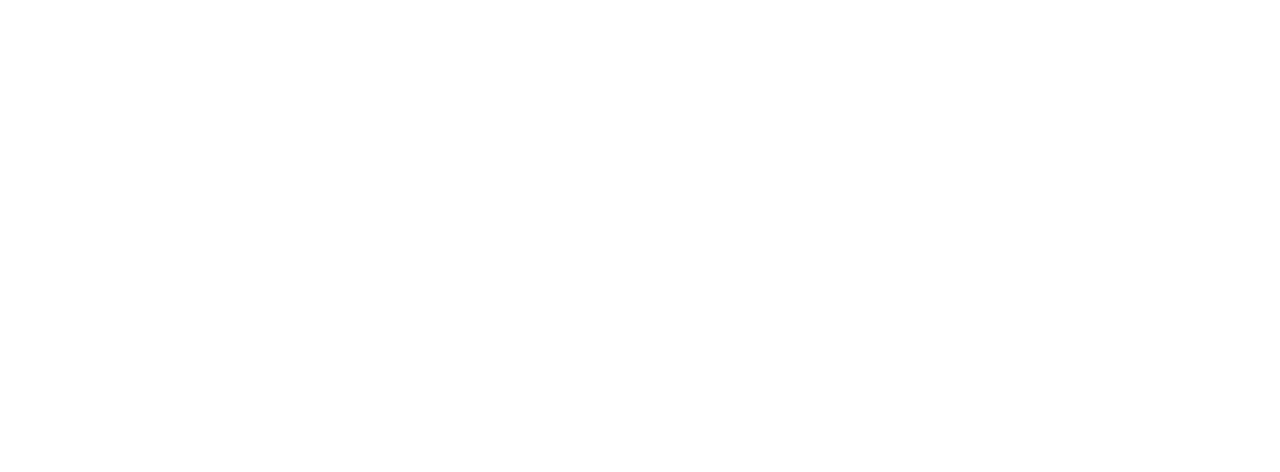
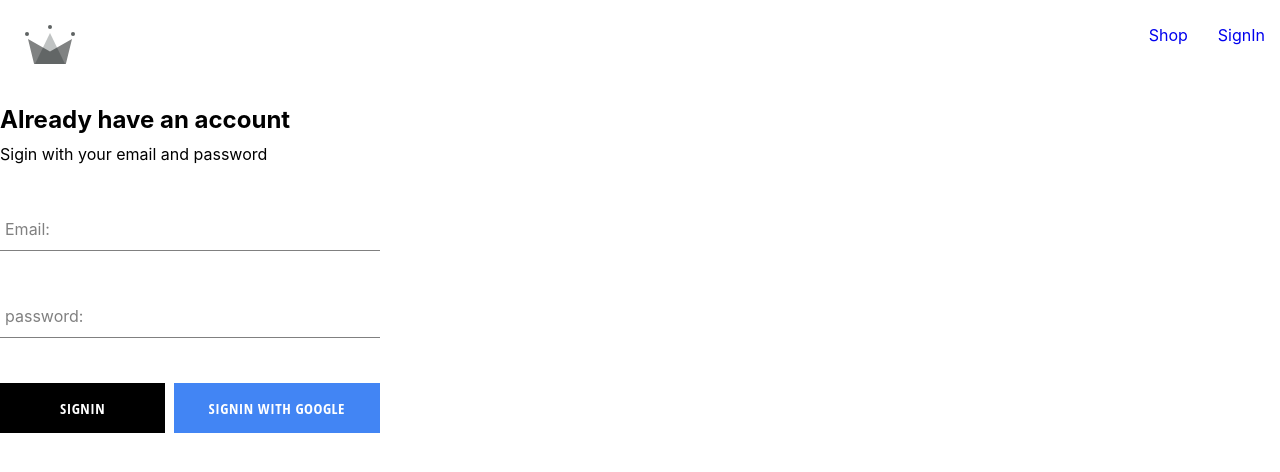
Before and after one commit to Gururajraibagi/react-shoping, a React (Create React App) app: page /signIn in a window 1280 px wide. Before the commit this address had no page. Shown: the top 472 px of the page. Built offline with nearby package versions, Linux system fonts and the light colour scheme.

Commit message:
made changes to auth

```diff
--- a/src/App.js
+++ b/src/App.js
@@ -4,6 +4,7 @@
 import Navbar from "./components/Route/navigation/Navbar.component";
 import SignIn from "./components/Route/signin/signin.component";
 import SignUpForm from "./components/Route/sign-up-form/sign-up-form.component";
+import Authentication from "./components/authentication/authentication.component";
 
 const App = () => {
   const Shop = () => {
@@ -12,7 +13,9 @@
   return (
     <Routes>
       <Route path="/" element={<Navbar></Navbar>}>
-        <Route path="signUp" element={<SignUpForm />} />
+        <Route path="auth" element={<Authentication />} />
+        <Route path="signIn" element={<SignIn />} />
+
         <Route index element={<Home />} />
         <Route path="shop" element={<Shop />} />
       </Route>
--- /dev/null
+++ b/src/components/Route/form-input/form-input.component.js
@@ -0,0 +1,16 @@
+import "./form-input.styles.scss";
+const Forminput = ({ label, ...props }) => {
+  return (
+    <div className="group">
+      <input className="form-input" {...props}></input>
+
+      <label
+        className={`${props.value.length ? "shrink" : ""} form-input-label`}
+      >
+        {label}
+      </label>
+    </div>
+  );
+};
+
+export default Forminput;
--- /dev/null
+++ b/src/components/Route/form-input/form-input.styles.scss
@@ -0,0 +1,54 @@
+$sub-color: grey;
+$main-color: black;
+
+@mixin shrinkLabel {
+    top: -14px;
+    font-size: 12px;
+    color: $main-color;
+}
+
+.group {
+    position: relative;
+    margin: 45px 0;
+
+    .form-input {
+        background: none;
+        background-color: white;
+        color: $sub-color;
+        font-size: 18px;
+        padding: 10px 10px 10px 5px;
+        display: block;
+        width: 100%;
+        border: none;
+        border-radius: 0;
+        border-bottom: 1px solid $sub-color;
+        margin: 25px 0;
+
+        &:focus {
+            outline: none;
+        }
+
+        &:focus~.form-input-label {
+            @include shrinkLabel();
+        }
+    }
+
+    input[type='password'] {
+        letter-spacing: 0.3em;
+    }
+
+    .form-input-label {
+        color: $sub-color;
+        font-size: 16px;
+        font-weight: normal;
+        position: absolute;
+        pointer-events: none;
+        left: 5px;
+        top: 10px;
+        transition: 300ms ease all;
+
+        &.shrink {
+            @include shrinkLabel();
+        }
+    }
+}
--- a/src/components/Route/navigation/Navbar.component.js
+++ b/src/components/Route/navigation/Navbar.component.js
@@ -1,24 +1,29 @@
-import { Outlet,Link } from "react-router-dom"
-import SignIn from "../signin/signin.component"
+import { Outlet, Link } from "react-router-dom";
+import SignIn from "../signin/signin.component";
 
-import { ReactComponent as CrownLogo } from "../../../assets/crown.svg"
+import { ReactComponent as CrownLogo } from "../../../assets/crown.svg";
 
-const Navbar = () =>{
-    return (
-      <>
+const Navbar = () => {
+  return (
+    <>
       <div className="navigation">
-        <Link className="logo-container" to='/'>
-          <CrownLogo className='logo'></CrownLogo>
+        <Link className="logo-container" to="/">
+          <CrownLogo className="logo"></CrownLogo>
         </Link>
         <div className="nav-links-container">
-            <Link to='/shop' className="nav-link"> Shop</Link>
-            <Link to='/signin' className="nav-link"> SignIn </Link>
-
+          <Link to="/shop" className="nav-link">
+            {" "}
+            Shop
+          </Link>
+          <Link to="/auth" className="nav-link">
+            {" "}
+            SignIn{" "}
+          </Link>
         </div>
       </div>
       <Outlet></Outlet>
-      </>
-    )
-  }
+    </>
+  );
+};
 
-  export default Navbar
+export default Navbar;
--- a/src/components/Route/sign-up-form/sign-up-form.component.js
+++ b/src/components/Route/sign-up-form/sign-up-form.component.js
@@ -1,5 +1,15 @@
 import { useState } from "react";
-import { signInWithEmailAndPassword } from "../../../utils/firebase/firebase.utils";
+import {
+  createAuthUserWithEmailAndPassword,
+  createUserDocumentFromAuth,
+} from "../../../utils/firebase/firebase.utils";
+
+import Forminput from "../form-input/form-input.component";
+
+import "./sign-up.styles.scss";
+
+import Button from "../../button/button.component";
+
 const defaultFormValue = {
   displayName: "",
   email: "",
@@ -20,6 +30,10 @@
     });
   };
 
+  const resetFormFields = () => {
+    setFormFieldValue(defaultFormValue);
+  };
+
   const submitForm = async (event) => {
     event.preventDefault();
 
@@ -29,7 +43,14 @@
       return;
     }
     try {
-      await signInWithEmailAndPassword(email, password);
+      const { user } = await createAuthUserWithEmailAndPassword(
+        email,
+        password
+      );
+      console.log("from signInWithEmailAndPassword", user);
+
+      await createUserDocumentFromAuth(user, { displayName });
+      resetFormFields();
     } catch (error) {
       console.log("from main error", error);
       if (error.code === "400") {
@@ -39,43 +60,43 @@
   };
 
   return (
-    <>
-      <h2>Signupform</h2>
+    <div className="sign-up-container">
+      <h2>Don't have an account</h2>
+      <span>Signup with your email and password</span>
       <form>
-        <label> Name:</label>
-        <input
+        <Forminput
+          label="Name:"
           type="text"
           name="displayName"
           onChange={upDateFormField}
           value={displayName}
-        />
-        <label> Email:</label>
-
-        <input
+        ></Forminput>
+        <Forminput
+          label="Email:"
           type="email"
           name="email"
           onChange={upDateFormField}
           value={email}
-        />
-        <label> password:</label>
-
-        <input
+        ></Forminput>
+        <Forminput
+          label="password:"
           type="password"
           name="password"
           onChange={upDateFormField}
           value={password}
-        />
-        <label> Confirm password:</label>
+        ></Forminput>
 
-        <input
+        <Forminput
+          label="Confirm password:"
           type="password"
           name="confirmPassword"
           onChange={upDateFormField}
           value={confirmPassword}
-        />
-        <button onClick={submitForm}> signup</button>
+        ></Forminput>
+
+        <Button onClick={submitForm}> signup</Button>
       </form>
-    </>
+    </div>
   );
 };
 export default SignUpForm;
--- /dev/null
+++ b/src/components/Route/sign-up-form/sign-up.styles.scss
@@ -0,0 +1,9 @@
+.sign-up-container{
+    display: flex;
+    flex-direction: column;
+    width: 380px;
+
+    h2 {
+        margin: 10px 0 ;
+    }
+}
--- /dev/null
+++ b/src/components/Route/signin/sign-in.styles.scss
@@ -0,0 +1,13 @@
+.sign-up-container {
+    display: flex;
+    flex-direction: column;
+    width: 380px;
+
+    h2 {
+        margin: 10px 0;
+    }
+        .buttons-container {
+            display: flex;
+            justify-content: space-between;
+        }
+}
--- a/src/components/Route/signin/signin.component.js
+++ b/src/components/Route/signin/signin.component.js
@@ -1,19 +1,86 @@
 import {
   signInWithGooglePopup,
   createUserDocumentFromAuth,
+  signInAuthWithEmailAndPassword,
 } from "../../../utils/firebase/firebase.utils";
 
+import { useState } from "react";
+import Button from "../../button/button.component";
+import Forminput from "../form-input/form-input.component";
+
+import "./sign-in.styles.scss";
+
+const defaultFormValue = {
+  email: "",
+  password: "",
+};
+
 const SignIn = () => {
+  const [formField, setFormFieldValue] = useState(defaultFormValue);
+
+  const { email, password } = formField;
+
+  const upDateFormField = (event) => {
+    const { value, name } = event.target;
+
+    setFormFieldValue({
+      ...formField,
+      [name]: value,
+    });
+  };
+
+  const resetFormFields = () => {
+    setFormFieldValue(defaultFormValue);
+  };
+
+  const submitForm = async (event) => {
+    event.preventDefault();
+
+    try {
+      resetFormFields();
+    } catch (error) {
+      console.log("from main error", error);
+    }
+  };
+
   const onSignIn = async () => {
     const { user } = await signInWithGooglePopup();
-    createUserDocumentFromAuth(user);
+    await createUserDocumentFromAuth(user);
     console.log(user);
   };
   return (
     <>
-      <div>SignIn</div>
-      <button onClick={onSignIn}> signin hello?</button>
-      hello
+      <div className="sign-up-container">
+        <h2>Already have an account</h2>
+        <span>Sigin with your email and password</span>
+        <form>
+          <Forminput
+            label="Email:"
+            type="email"
+            name="email"
+            onChange={upDateFormField}
+            value={email}
+          ></Forminput>
+          <Forminput
+            label="password:"
+            type="password"
+            name="password"
+            onChange={upDateFormField}
+            value={password}
+          ></Forminput>
+
+          <div className="buttons-container">
+            <Button type="submit" onClick={submitForm}>
+              {" "}
+              Signin
+            </Button>
+            <Button buttonType="google" onClick={onSignIn}>
+              {" "}
+              SignIn with Google
+            </Button>
+          </div>
+        </form>
+      </div>
     </>
   );
 };
--- /dev/null
+++ b/src/components/authentication/authentication.component.js
@@ -0,0 +1,14 @@
+import SignIn from "../Route/signin/signin.component";
+import SignUpForm from "../Route/sign-up-form/sign-up-form.component";
+
+const Authentication = () => {
+  return (
+    <div>
+      <h2>Sign in page</h2>
+      <SignIn></SignIn>
+      <SignUpForm></SignUpForm>
+    </div>
+  );
+};
+
+export default Authentication;
--- /dev/null
+++ b/src/components/button/button.component.js
@@ -0,0 +1,18 @@
+import "./button.styles.scss";
+
+const BUTTON_TYPE_CLASSES = {
+  google: "google-sign-in",
+  inverted: "inverted",
+};
+
+const Button = ({ children, buttonType, ...otherProps }) => {
+  return (
+    <button
+      className={`button-container ${BUTTON_TYPE_CLASSES[buttonType]}`}
+      {...otherProps}
+    >
+      {children}
+    </button>
+  );
+};
+export default Button;
--- /dev/null
+++ b/src/components/button/button.styles.scss
@@ -0,0 +1,46 @@
+.button-container {
+    min-width: 165px;
+    width: auto;
+    height: 50px;
+    letter-spacing: 0.5px;
+    line-height: 50px;
+    padding: 0 35px 0 35px;
+    font-size: 15px;
+    background-color: black;
+    color: white;
+    text-transform: uppercase;
+    font-family: 'Open Sans Condensed';
+    font-weight: bolder;
+    border: none;
+    cursor: pointer;
+    display: flex;
+    justify-content: center;
+
+    &:hover {
+        background-color: white;
+        color: black;
+        border: 1px solid black;
+    }
+
+    &.google-sign-in {
+        background-color: #4285f4;
+        color: white;
+
+        &:hover {
+            background-color: #357ae8;
+            border: none;
+        }
+    }
+
+    &.inverted {
+        background-color: white;
+        color: black;
+        border: 1px solid black;
+
+        &:hover {
+            background-color: black;
+            color: white;
+            border: none;
+        }
+    }
+}
```
Also changed, not shown: src/utils/firebase/firebase.utils.js (+11 -10 lines).
